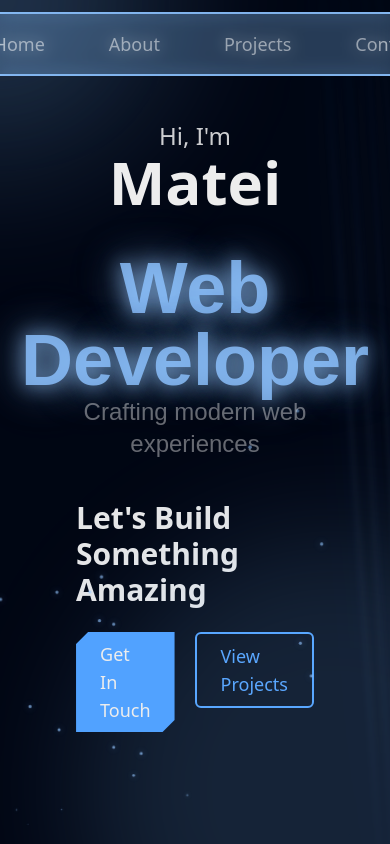
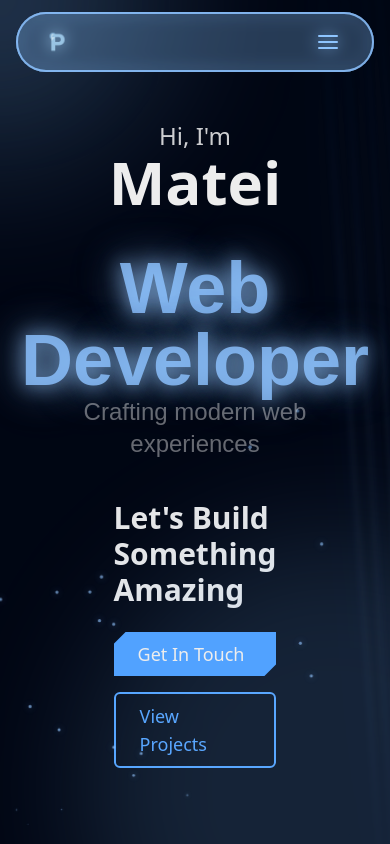
Before and after one commit to Apex-StudiosRO/portfolio, a Next.js app: page / in a window 390 px wide. Shown: the top 844 px of the page. Built offline with nearby package versions, Linux system fonts and the light colour scheme; a web font is replaced by a local one.

Commit message:
Modifications added to page layout, fixed responsivenesss problems

```diff
--- a/app/page.tsx
+++ b/app/page.tsx
@@ -45,7 +45,7 @@ export default function Home() {
                     <div className="flex flex-col items-center gap-2">
                         <span className="font-bold text-3xl text-white/90">Let's Build Something Amazing</span>
                     </div>
-                    <div className="flex gap-5">
+                    <div className="flex flex-col gap-4">
                         <Link href="/#contact">
                             <Button variant="corners">
                                 Get In Touch
--- a/components/NavBar.tsx
+++ b/components/NavBar.tsx
@@ -1,17 +1,24 @@
 "use client";
 
+import { useState } from "react";
 import Image from "next/image";
 import Link from "next/link";
 import Button from "./Button";
+import { FiMenu, FiX } from "react-icons/fi";
 
 const NavBar = () => {
+    const [isMenuOpen, setIsMenuOpen] = useState(false);
+
     return (
-        <nav className="fixed p-2 top-1 w-screen flex items-center justify-center z-50">
-            <div className="flex py-2 px-6 bg-blue-300/15 rounded-full bg-clip-padding backdrop-filter backdrop-blur-sm border-2 border-blue-300/80 gap-6 items-center">
+        <>
+            <nav className="fixed p-2 top-1 w-screen flex items-center justify-center z-50 px-4">
+                <div className="flex py-2 px-6 bg-blue-300/15 rounded-full bg-clip-padding backdrop-filter backdrop-blur-sm border-2 border-blue-300/80 gap-6 items-center w-full max-w-7xl justify-between md:justify-center">
                     <Link href="/">
                         <Image src="/logo.png" alt="Logo" width={30} height={30} className="rounded-full" />
                     </Link>
-                <div className="flex gap-4 items-center justify-center">
+
+                    {/* Desktop Menu */}
+                    <div className="hidden md:flex gap-4 items-center justify-center">
                         <Link href="/">
                             <Button variant="underline">Home</Button>
                         </Link>
@@ -25,8 +32,38 @@ const NavBar = () => {
                             <Button variant="underline">Contact</Button>
                         </Link>
                     </div>
+
+                    {/* Mobile Burger Menu */}
+                    <button
+                        onClick={() => setIsMenuOpen(!isMenuOpen)}
+                        className="md:hidden p-2 text-blue-300 hover:text-blue-200 transition-colors"
+                        aria-label="Toggle menu"
+                    >
+                        {isMenuOpen ? <FiX size={24} /> : <FiMenu size={24} />}
+                    </button>
                 </div>
             </nav>
+
+            {/* Mobile Menu Dropdown */}
+            {isMenuOpen && (
+                <div className="fixed top-16 left-0 right-0 z-40 md:hidden px-4">
+                    <div className="bg-blue-300/15 backdrop-blur-sm border-2 border-blue-300/80 rounded-2xl p-6 flex flex-col gap-4">
+                        <Link href="/" onClick={() => setIsMenuOpen(false)}>
+                            <Button variant="underline">Home</Button>
+                        </Link>
+                        <Link href="/about" onClick={() => setIsMenuOpen(false)}>
+                            <Button variant="underline">About</Button>
+                        </Link>
+                        <Link href="/projects" onClick={() => setIsMenuOpen(false)}>
+                            <Button variant="underline">Projects</Button>
+                        </Link>
+                        <Link href="/contact" onClick={() => setIsMenuOpen(false)}>
+                            <Button variant="underline">Contact</Button>
+                        </Link>
+                    </div>
+                </div>
+            )}
+        </>
     );
 };
 
```
Lines whose indentation alone changed are shown as unchanged.
